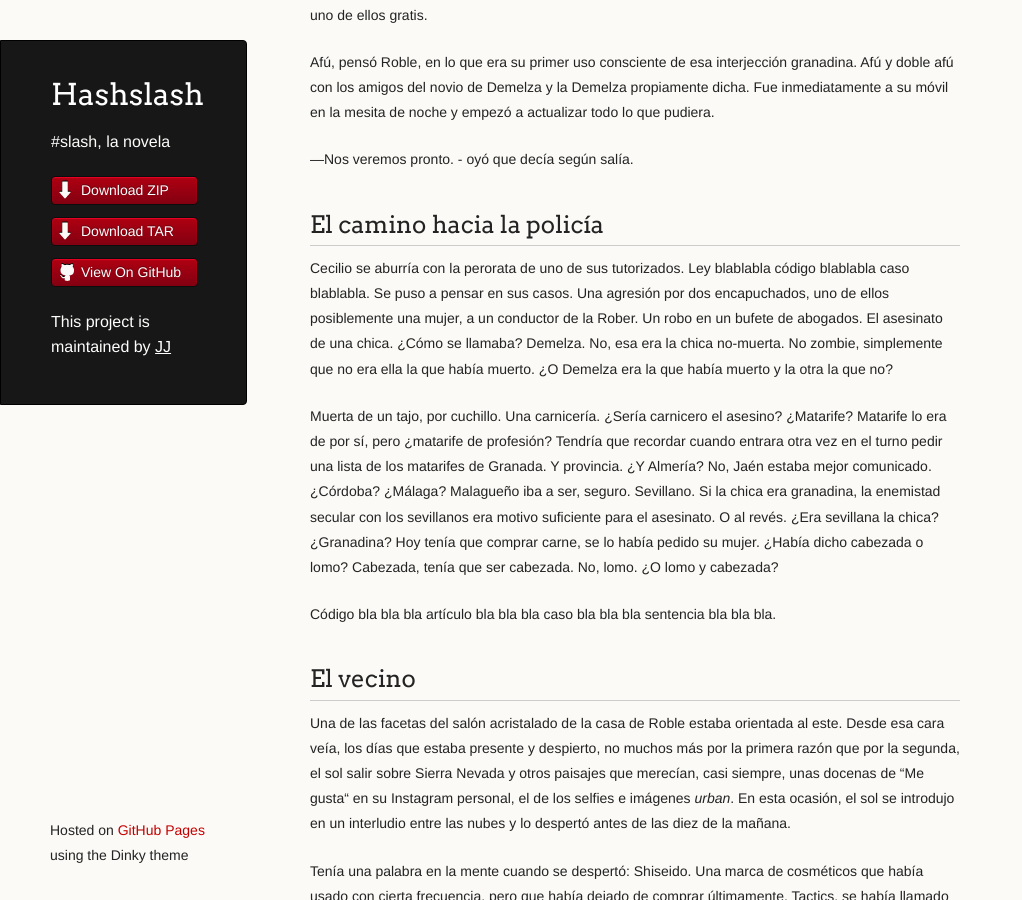
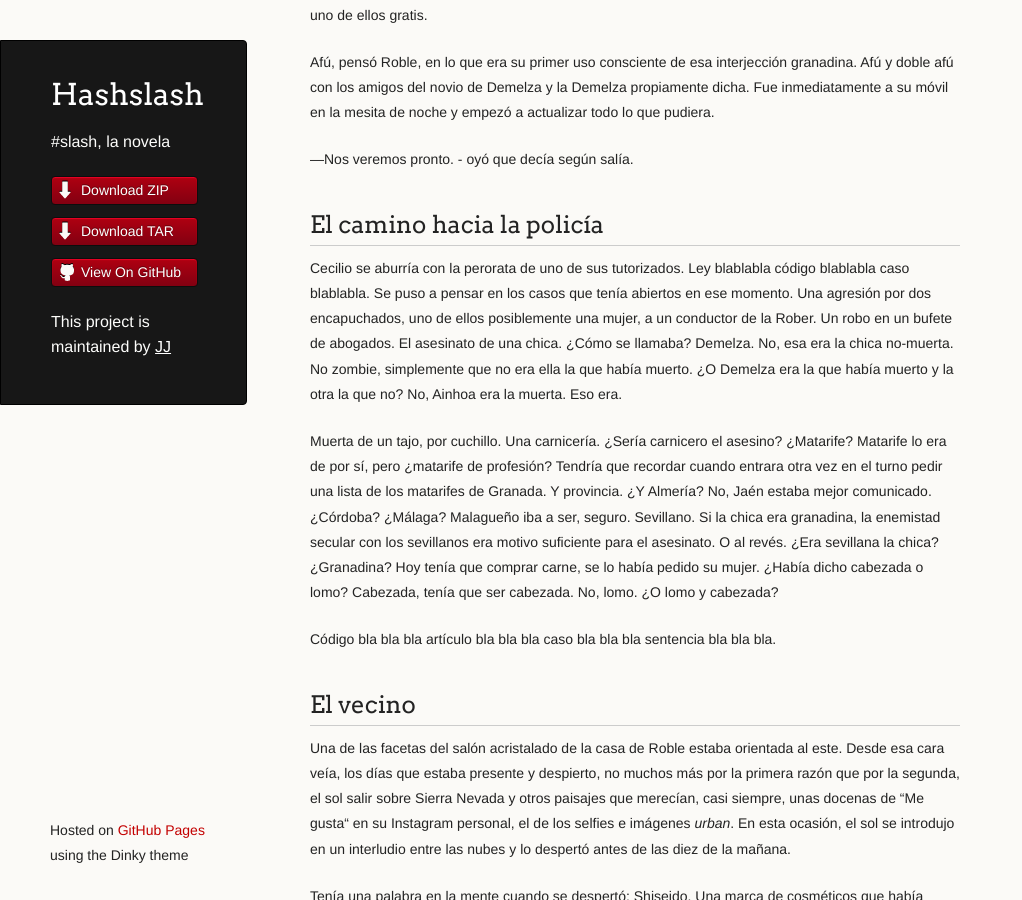
Before and after one commit to JJ/HashSlash, a Jekyll site: the page built from texto/HashSlash.md, in a window 1280 px wide and 900 px high, scrolled down 33134 px. Shown: the whole window, without its empty margins (0-1022 px from the left). Built offline with Jekyll 4.4.1, drawn with Linux system fonts in a browser that asks for light colours.

Commit message:
Sync texto/HashSlash.md from master to gh-pages

```diff
--- a/texto/HashSlash.md
+++ b/texto/HashSlash.md
@@ -1702,13 +1702,13 @@ en la mesita de noche y empezó a actualizar todo lo que pudiera.
 ## El camino hacia la policía
 
 Cecilio se aburría con la perorata de uno de sus tutorizados. Ley
-blablabla código blablabla caso blablabla. Se puso a pensar en sus
-casos. Una agresión por dos encapuchados, uno de ellos posiblemente
+blablabla código blablabla caso blablabla. Se puso a pensar en los
+casos que tenía abiertos en ese momento. Una agresión por dos encapuchados, uno de ellos posiblemente
 una mujer, a un conductor de la Rober. Un robo en un bufete de
 abogados. El asesinato de una chica. ¿Cómo se llamaba? Demelza. No,
 esa era la chica no-muerta. No zombie, simplemente que no era ella la
 que había muerto. ¿O Demelza era la que había muerto y la otra la que
-no?
+no? No, Ainhoa era la muerta. Eso era.
 
 Muerta de un tajo, por cuchillo. Una carnicería. ¿Sería carnicero el
 asesino? ¿Matarife? Matarife lo era de por sí, pero ¿matarife de
```
